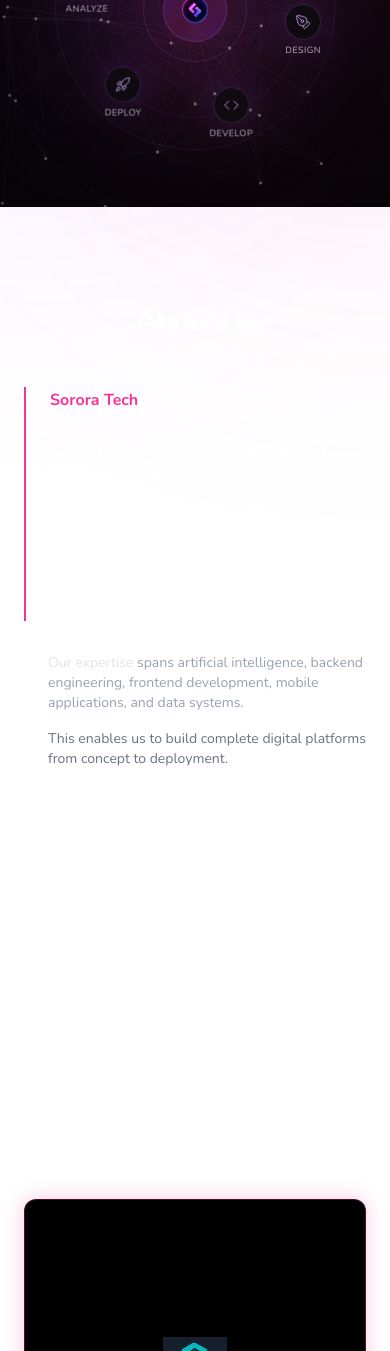
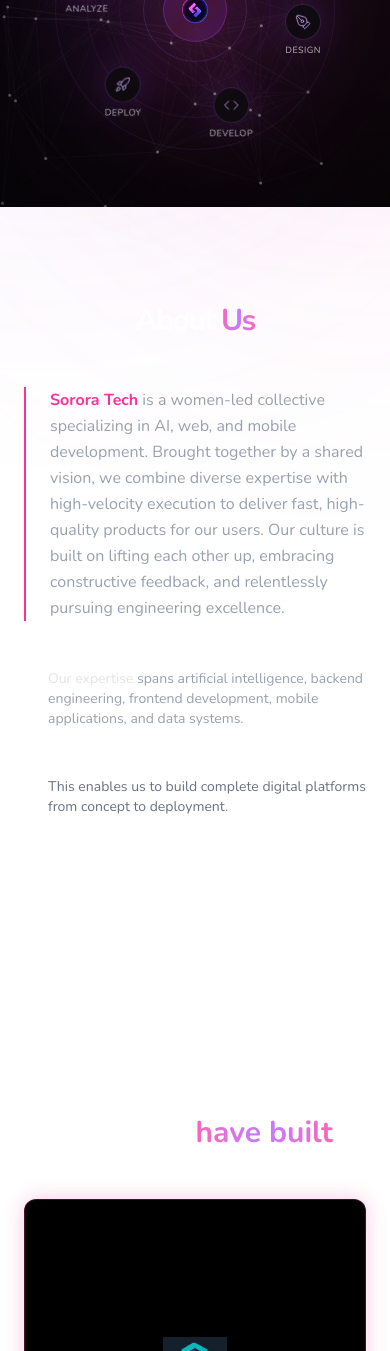
Before and after one commit to sororatech/sorora-portfolio, a Next.js app: page / in a window 390 px wide. Shown: the part 637-1988 px from the top of the page. Built offline with nearby package versions, Linux system fonts and the light colour scheme.

Commit message:
Changed the color

```diff
--- a/src/components/sections/About.tsx
+++ b/src/components/sections/About.tsx
@@ -1,13 +1,13 @@
 "use client";
 
+
 import { motion } from 'framer-motion';
+
 
 export default function AboutPage() {
   return (
     <section
       id="about"
-      // Removed bg-[#0a0a0a] and border-t to match Hero's transparent/inherited background
-      // Updated padding to match Hero's spacing (px-6 md:px-16 pt-24)
       className="min-h-screen text-white relative overflow-hidden px-6 md:px-16 pt-24"
     >
       {/* Header */}
@@ -16,32 +16,39 @@
           initial="hidden"
           animate="visible"
           variants={{ visible: { transition: { staggerChildren: 0.3 } } }}
-          className="flex flex-col items-center"
+          className="flex flex-col items-center lg:items-start"
         >
+          {/* Split text: "About" is white, "Us" gets the gradient */}
           <motion.h1
-            className="text-3xl sm:text-4xl font-bold tracking-tighter text-center"
+            className="text-3xl sm:text-4xl font-bold tracking-tighter text-center lg:text-left"
             variants={{ hidden: { opacity: 0, y: 20 }, visible: { opacity: 1, y: 0 } }}
           >
-            About Us
+            <span className="text-white">About </span>
+            <span className="bg-gradient-to-r from-pink-400 via-purple-400 to-pink-400 bg-clip-text text-transparent">
+              Us
+            </span>
           </motion.h1>
         </motion.div>
       </header>
 
+
       {/* Description Section */}
-      <section className="relative z-10 max-w-2xl space-y-12 mx-auto lg:mx-0">
+      <section className="relative z-10 w-full max-w-7xl mx-auto">
         <motion.div
           initial="hidden"
           whileInView="visible"
           viewport={{ once: true }}
           variants={{ visible: { transition: { staggerChildren: 0.3 } } }}
+          className="max-w-2xl mx-auto lg:mx-0 space-y-12"
         >
           {/* Main paragraph */}
           <motion.p
             variants={{ hidden: { opacity: 0, x: -20 }, visible: { opacity: 1, x: 0 } }}
-            className="text-white text-base md:text-lg font-light leading-relaxed border-l-2 border-pink-500 pl-6"
+            className="text-gray-400 text-base md:text-lg font-light leading-relaxed border-l-2 border-pink-500 pl-6"
           >
             <span className="text-pink-500 font-bold">Sorora Tech</span> is a women-led collective specializing in AI, web, and mobile development. Brought together by a shared vision, we combine diverse expertise with high-velocity execution to deliver fast, high-quality products for our users. Our culture is built on lifting each other up, embracing constructive feedback, and relentlessly pursuing engineering excellence.
           </motion.p>
+
 
           {/* Sub-text 1 */}
           <motion.p
@@ -50,6 +57,7 @@
           >
             <span className="text-zinc-200 font-normal">Our expertise</span> spans artificial intelligence, backend engineering, frontend development, mobile applications, and data systems.
           </motion.p>
+
 
           {/* Sub-text 2 */}
           <motion.p
@@ -60,6 +68,7 @@
           </motion.p>
         </motion.div>
       </section>
+
 
       {/* Logo Container - Hidden on small and medium screens, visible on large screens */}
       <div
--- a/src/components/sections/Projects.tsx
+++ b/src/components/sections/Projects.tsx
@@ -1,6 +1,8 @@
 "use client";
 
+
 import React, { useState, useEffect, useRef } from 'react';
+
 
 interface Project {
   id: string;
@@ -11,6 +13,7 @@
   description: string;
 }
 
+
 export default function Projects() {
   const [activeIndex, setActiveIndex] = useState<number>(0);
   const [isPaused, setIsPaused] = useState(false);
@@ -19,14 +22,17 @@
   const videoRefs = useRef<Record<string, HTMLVideoElement | null>>({});
   const cardRefs = useRef<(HTMLDivElement | null)[]>([]);
 
+
   useEffect(() => {
     setIsMounted(true);
   }, []);
+
 
   // Auto-scroll logic
   useEffect(() => {
     const container = scrollContainerRef.current;
     if (!container) return;
+
 
     let requestId: number;
     const scroll = () => {
@@ -41,14 +47,17 @@
       requestId = requestAnimationFrame(scroll);
     };
 
+
     requestId = requestAnimationFrame(scroll);
     return () => cancelAnimationFrame(requestId);
   }, [isPaused]);
+
 
   // Sync the active dash with manual swipes or auto-scroll
   useEffect(() => {
     const container = scrollContainerRef.current;
     if (!container || window.innerWidth < 1024) return;
+
 
     const handleScroll = () => {
       let closestIndex = 0;
@@ -74,64 +83,68 @@
       }
     };
 
+
     container.addEventListener('scroll', handleScroll);
     return () => container.removeEventListener('scroll', handleScroll);
   }, [activeIndex]);
 
+
   // Bulletproof click handler
   const handleDotClick = (index: number) => {
     setActiveIndex(index);
-    setIsPaused(true); // 1. Stop auto-scroll immediately so it doesn't fight the click
+    setIsPaused(true);
 
     setTimeout(() => {
       const card = cardRefs.current[index];
       if (card) {
         if (window.innerWidth >= 1024) {
-          // 2. Native browser centering (works perfectly with the scroll-px padding below)
           card.scrollIntoView({ behavior: 'smooth', inline: 'center', block: 'nearest' });
         } else {
-          // Mobile: scroll vertically to the card
           card.scrollIntoView({ behavior: 'smooth', block: 'center', inline: 'nearest' });
         }
       }
     }, 50);
 
-    // 3. Resume auto-scroll after the glide is finished
+
     setTimeout(() => {
       setIsPaused(false);
     }, 1500);
   };
 
+
   const projects: Project[] = [
     { id: 'p1', number: '01', logoSrc: '/servia.png', videoSrc: '/videos/video1.mp4', title: 'SERVIA', description: 'Servia AI is an all-in-one recruitment platform that accelerates hiring through intelligent CV parsing, automated scheduling, and data-driven candidate ranking to provide an efficient experience for both recruiters and talent.' },
     { id: 'p2', number: '02', logoSrc: '/afrinest.png', videoSrc: '/videos/video2.mp4', title: 'AFRINEST GLOBAL', description: 'Empowering Africans and the diaspora through real estate education and verified professional networks, serving as a trusted global bridge to build generational wealth.' },
-    { id: 'p3', number: '03', logoSrc: '/chisitra.png', videoSrc: '/videos/video3.mp4', title: 'EAVI', description: ' EAVI a comprehensive Learning Management System (LMS) designed to bridge the gap between instructors and learners.' },
+    { id: 'p3', number: '03', logoSrc: '/chisitra.png', videoSrc: '/videos/video3.mp4', title: 'EAVI', description: 'EAVI a comprehensive Learning Management System (LMS) designed to bridge the gap between instructors and learners.' },
     { id: 'p4', number: '04', logoSrc: '/Bet.jpeg', videoSrc: '/videos/video4.mp4', title: 'BetAman', description: 'BetAman ("Home Trust") uses AI-powered scam detection, Solana escrow, and on-chain reputation to stop rental fraud in Ethiopia.' },
     { id: 'p5', number: '05', logoSrc: '/well.jpeg', videoSrc: '/videos/video5.mp4', title: 'RoamWell AI', description: 'RoamWell is an AI-powered interactive health map for Ethiopia that delivers personalized, region-specific wellness guidance and real-time health alerts to keep users safe anywhere in the country.' },
   ];
 
+
   if (!isMounted) return null;
+
 
   return (
     <section
       id="projects"
-      // Removed bg-[#0a0a0a] and border-t border-zinc-900 to match Hero's transparent/inherited background
-      // Updated padding to match Hero's horizontal spacing (px-6 md:px-16)
       className="relative min-h-screen py-16 sm:py-20 px-6 md:px-16 flex flex-col items-center overflow-hidden"
     >
-      <div className="relative z-10 flex flex-col items-center w-full">
-        <h2 className="text-3xl sm:text-4xl font-bold text-white mb-12 sm:mb-20 text-center">What we have built</h2>
+      <div className="relative z-10 flex flex-col items-center lg:items-start w-full max-w-7xl mx-auto">
 
-        {/*
-          lg:scroll-px-[calc(50vw-175px)] is the magic key:
-          It adds invisible padding to the edges so the 1st and last cards
-          can physically reach the exact center of the screen.
-        */}
+        {/* Heading: "What we" is white, "have built" gets the gradient */}
+        <h2 className="text-3xl sm:text-4xl font-bold mb-12 sm:mb-20 text-center lg:text-left">
+          <span className="text-white">What we </span>
+          <span className="bg-gradient-to-r from-pink-400 via-purple-400 to-pink-400 bg-clip-text text-transparent">
+            have built
+          </span>
+        </h2>
+
+
         <div
           ref={scrollContainerRef}
           onMouseEnter={() => setIsPaused(true)}
           onMouseLeave={() => setIsPaused(false)}
-          className="flex flex-col lg:grid lg:grid-flow-col lg:auto-cols-[300px] xl:auto-cols-[350px] gap-6 w-full max-w-7xl lg:overflow-x-auto pb-10 hide-scrollbar lg:scroll-px-[calc(50vw-175px)]"
+          className="flex flex-col lg:grid lg:grid-flow-col lg:auto-cols-[300px] xl:auto-cols-[350px] gap-6 w-full lg:overflow-x-auto pb-10 hide-scrollbar lg:scroll-px-[calc(50vw-175px)]"
         >
           {projects.map((project, index) => (
             <div
@@ -177,15 +190,18 @@
                   className="absolute top-[28%] md:top-[29%] lg:top-[30%] left-1/2 -translate-x-1/2 w-16 h-16 sm:w-20 sm:h-20 object-contain transition-all duration-700 ease-in-out group-hover:top-4 group-hover:left-4 group-hover:translate-x-0 group-hover:w-8 group-hover:h-8 z-10"
                 />
 
+
                 <p className="absolute top-[48%] md:top-[49%] lg:top-[50%] left-1/2 -translate-x-1/2 w-full max-w-[260px] px-4 text-white font-bold text-lg sm:text-xl tracking-widest text-center transition-all duration-500 ease-in-out group-hover:opacity-0 group-hover:pointer-events-none z-10">
                   {project.title}
                 </p>
+
 
                 <div className="absolute top-[62%] md:top-[61%] lg:top-[60%] left-1/2 -translate-x-1/2 w-full max-w-[260px] text-center transition-all duration-700 ease-in-out group-hover:top-[350px] sm:group-hover:top-[380px] md:group-hover:top-[410px] lg:group-hover:top-[440px] z-10">
                   <p className="text-gray-400 text-xs sm:text-sm font-light leading-relaxed px-2">
                     {project.description}
                   </p>
                 </div>
+
 
                 <span className="absolute bottom-4 right-4 sm:right-6 text-pink-500/40 font-mono text-sm sm:text-base transition-opacity duration-500 group-hover:opacity-0 z-10">
                   {project.number}
@@ -195,8 +211,9 @@
           ))}
         </div>
 
+
         {/* Pagination Dashes */}
-        <div className="flex items-center justify-center gap-3 mt-8 sm:mt-12">
+        <div className="flex items-center justify-center gap-3 mt-8 sm:mt-12 w-full">
           {projects.map((_, index) => (
             <button
               key={index}
```
